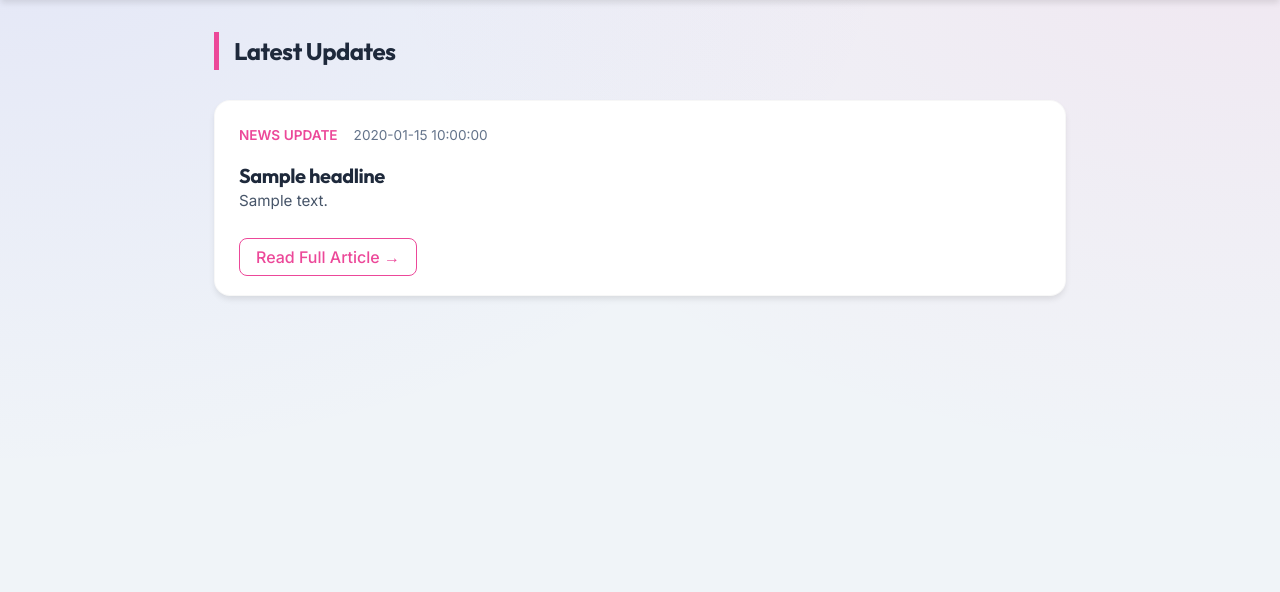
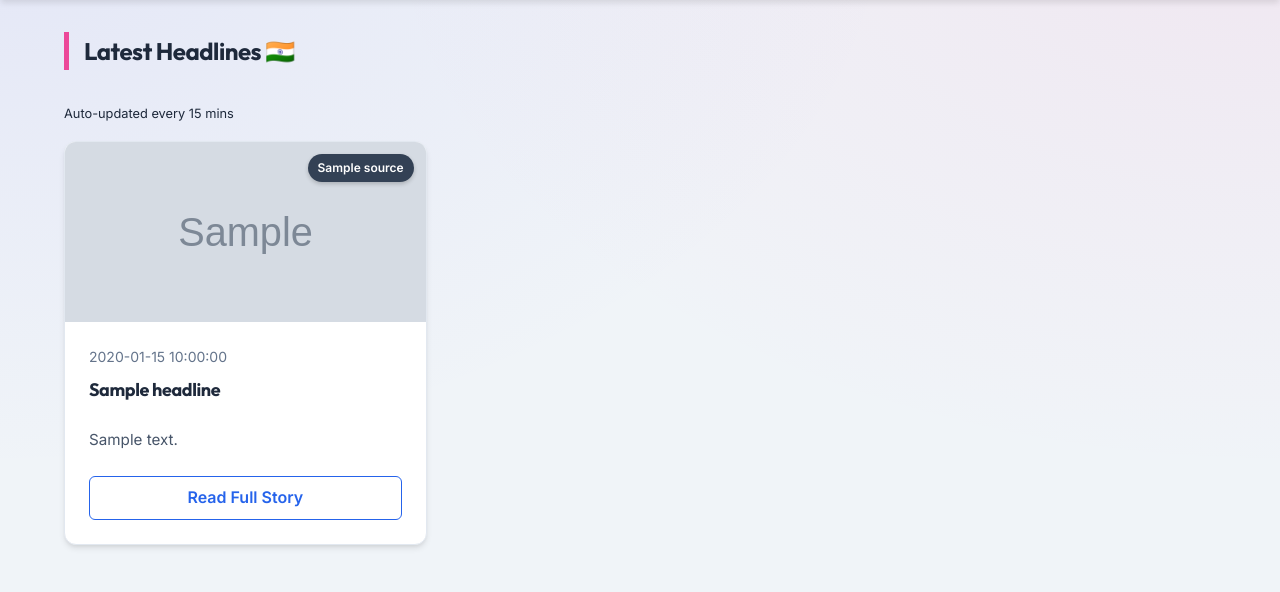
Before and after one commit to Albin28/LQ-backend, a Flask app: template templates/current_affairs.html in a window 1280 px wide. Shown: the part 93-685 px from the top of the page. Run offline with Flask 3, Linux system fonts and the light colour scheme; the template is opened without the code that fills it: most values are stand-ins (such as "Sample title", 1, 10 or a date in 2020); grey boxes marked "Sample" are stand-in pictures.

Commit message:
16-02 commit-1

```diff
--- a/app.py
+++ b/app.py
@@ -102,22 +102,107 @@ def mps_dashboard():
                            houses=sorted(list(houses)),
                            states=sorted(list(states)))
 
-# 3. CURRENT AFFAIRS PAGE (NEW!)
+# --- RSS FEED SETUP ---
+import feedparser
+import time
+from time import mktime
+from datetime import datetime
+
+RSS_FEEDS = [
+    {"url": "https://feeds.feedburner.com/ndtvnews-top-stories", "source": "NDTV", "class": "ndtv"},
+    {"url": "https://timesofindia.indiatimes.com/rssfeeds/-2128936835.cms", "source": "Times of India", "class": "toi"},
+    {"url": "https://www.thehindu.com/news/national/feeder/default.rss", "source": "The Hindu", "class": "hindu"},
+    {"url": "https://indianexpress.com/section/india/feed/", "source": "Indian Express", "class": "ie"},
+    {"url": "https://www.hindustantimes.com/feeds/rss/india-news/rssfeed.xml", "source": "Hindustan Times", "class": "ht"},
+    {"url": "https://www.news18.com/commonfeeds/v1/en/rss/india.xml", "source": "News18", "class": "news18"},
+    {"url": "https://zeenews.india.com/rss/india-national-news.xml", "source": "Zee News", "class": "zee"}
+]
+
+RSS_CACHE_FILE = "rss_cache.json"
+CACHE_DURATION = 900  # 15 minutes in seconds
+
+def get_rss_news():
+    # 1. Check Cache
+    if os.path.exists(RSS_CACHE_FILE):
+        try:
+            current_time = time.time()
+            file_mod_time = os.path.getmtime(RSS_CACHE_FILE)
+
+            if current_time - file_mod_time < CACHE_DURATION:
+                with open(RSS_CACHE_FILE, 'r') as f:
+                    print("✅ Serving News from Cache")
+                    return json.load(f)
+        except Exception as e:
+            print(f"⚠️ Cache Read Error: {e}")
+
+    # 2. Fetch from Feeds
+    print("🌍 Fetching News from RSS Feeds...")
+    all_news = []
+
+    for feed in RSS_FEEDS:
+        try:
+            parsed_feed = feedparser.parse(feed['url'])
+
+            # Limit to top 3 entries per feed to keep it balanced
+            for entry in parsed_feed.entries[:3]:
+                # Image Extraction Logic (Best Effort)
+                image_url = None
+
+                # Method A: Media Content (Standard RSS/Atom)
+                if 'media_content' in entry:
+                    image_url = entry.media_content[0]['url']
+
+                # Method B: Enclosures (Podcasts/Some News)
+                elif 'media_thumbnail' in entry:
+                     image_url = entry.media_thumbnail[0]['url']
+
+                # Method C: Parse Description for <img> tag (Common in old RSS)
+                elif 'summary' in entry and '<img' in entry.summary:
+                    import re
+                    match = re.search(r'src="([^"]+)"', entry.summary)
+                    if match:
+                        image_url = match.group(1)
+
+                # Date Formatting
+                published_str = "Recent"
+                try:
+                    if hasattr(entry, 'published_parsed'):
+                        dt = datetime.fromtimestamp(mktime(entry.published_parsed))
+                        published_str = dt.strftime("%Y-%m-%d %H:%M")
+                except:
+                    pass
+
+                all_news.append({
+                    'headline': entry.title,
+                    'link': entry.link,
+                    'summary': entry.summary.split('<')[0][:200] + "..." if 'summary' in entry else "", # Strip HTML tags roughly
+                    'date': published_str,
+                    'source': feed['source'],
+                    'source_class': feed['class'],
+                    'image': image_url
+                })
+
+        except Exception as e:
+            print(f"❌ Failed to fetch {feed['source']}: {e}")
+
+    # 3. Sort & Save Cache
+    # Sort by date ? Difficult with mixed formats, leaving as aggregated list for now or randomize
+    # all_news.sort(key=lambda x: x['date'], reverse=True)
+
+    try:
+        with open(RSS_CACHE_FILE, 'w') as f:
+            json.dump(all_news, f)
+            print("💾 Saved News to Cache")
+    except Exception as e:
+        print(f"⚠️ Cache Write Error: {e}")
+
+    return all_news
+
+# 3. CURRENT AFFAIRS PAGE (RSS)
 @app.route('/current_affairs')
 def current_affairs():
-    # Fetch all CA records
-    ca_ref = db.collection('current_affairs')
-    docs = ca_ref.stream()
-
-    ca_list = []
-    for doc in docs:
-        data = doc.to_dict()
-        ca_list.append(data)
-
-    # Sort by Date (Newest First) - assumes YYYY-MM-DD format
-    ca_list.sort(key=lambda x: x.get('date', ''), reverse=True)
-
-    return render_template('current_affairs.html', news=ca_list)
+    news_data = get_rss_news()
+    return render_template('current_affairs.html', news=news_data)
 
 # 3. LOGIN PAGE
 @app.route('/login', methods=['GET', 'POST'])
--- a/templates/current_affairs.html
+++ b/templates/current_affairs.html
@@ -6,6 +6,154 @@
     <meta name="viewport" content="width=device-width, initial-scale=1.0">
     <title>LegisQ - Current Affairs</title>
     <link rel="stylesheet" href="{{ url_for('static', filename='css/style.css') }}">
+    <style>
+        /* RSS Card Specific Styles */
+        .news-grid {
+            display: grid;
+            grid-template-columns: repeat(auto-fill, minmax(320px, 1fr));
+            gap: 2rem;
+            padding: 1rem 0;
+        }
+
+        .news-card {
+            background: white;
+            border-radius: 12px;
+            overflow: hidden;
+            box-shadow: 0 4px 6px -1px rgba(0, 0, 0, 0.1), 0 2px 4px -1px rgba(0, 0, 0, 0.06);
+            transition: transform 0.2s, box-shadow 0.2s;
+            display: flex;
+            flex-direction: column;
+            border: 1px solid #e2e8f0;
+        }
+
+        .news-card:hover {
+            transform: translateY(-4px);
+            box-shadow: 0 10px 15px -3px rgba(0, 0, 0, 0.1), 0 4px 6px -2px rgba(0, 0, 0, 0.05);
+        }
+
+        .news-image-container {
+            height: 180px;
+            background-color: #f1f5f9;
+            overflow: hidden;
+            position: relative;
+        }
+
+        .news-image {
+            width: 100%;
+            height: 100%;
+            object-fit: cover;
+        }
+
+        .news-placeholder {
+            width: 100%;
+            height: 100%;
+            display: flex;
+            align-items: center;
+            justify-content: center;
+            background: linear-gradient(135deg, #e2e8f0 0%, #cbd5e1 100%);
+            color: #64748b;
+            font-weight: 600;
+            font-size: 1.5rem;
+        }
+
+        /* New Source Badges per channel */
+        .source-badge {
+            position: absolute;
+            top: 12px;
+            right: 12px;
+            padding: 4px 10px;
+            border-radius: 20px;
+            font-size: 0.75rem;
+            font-weight: 700;
+            color: white;
+            background-color: #334155;
+            /* Default */
+            box-shadow: 0 2px 4px rgba(0, 0, 0, 0.2);
+        }
+
+        .source-ndtv {
+            background-color: #ef4444;
+        }
+
+        .source-toi {
+            background-color: #2563eb;
+        }
+
+        .source-hindu {
+            background-color: #059669;
+        }
+
+        .source-ie {
+            background-color: #d97706;
+        }
+
+        .source-ht {
+            background-color: #0ea5e9;
+        }
+
+        .source-news18 {
+            background-color: #7c3aed;
+        }
+
+        .source-zee {
+            background-color: #db2777;
+        }
+
+        .card-content {
+            padding: 1.5rem;
+            flex-grow: 1;
+            display: flex;
+            flex-direction: column;
+        }
+
+        .news-date {
+            font-size: 0.875rem;
+            color: #64748b;
+            margin-bottom: 0.5rem;
+        }
+
+        .news-title {
+            font-size: 1.125rem;
+            font-weight: 700;
+            color: #1e293b;
+            margin-bottom: 0.75rem;
+            line-height: 1.4;
+            display: -webkit-box;
+            -webkit-line-clamp: 3;
+            -webkit-box-orient: vertical;
+            overflow: hidden;
+        }
+
+        .news-summary {
+            font-size: 0.95rem;
+            color: #475569;
+            margin-bottom: 1.5rem;
+            line-height: 1.5;
+            display: -webkit-box;
+            -webkit-line-clamp: 3;
+            -webkit-box-orient: vertical;
+            overflow: hidden;
+            flex-grow: 1;
+        }
+
+        .read-more-btn {
+            display: inline-block;
+            padding: 0.5rem 1rem;
+            background-color: transparent;
+            color: #2563eb;
+            border: 1px solid #2563eb;
+            border-radius: 6px;
+            text-decoration: none;
+            font-weight: 600;
+            text-align: center;
+            transition: all 0.2s;
+        }
+
+        .read-more-btn:hover {
+            background-color: #2563eb;
+            color: white;
+        }
+    </style>
 </head>
 
 <body>
@@ -22,35 +170,51 @@
         <a href="/login" class="btn-primary text-decoration-none">Admin Login</a>
     </header>
 
-    <div class="container container-sm">
-        <h2 class="section-title">Latest Updates</h2>
+    <div class="container container-md">
+        <div class="flex justify-between items-center mb-6 mt-8">
+            <h2 class="section-title mb-0">Latest Headlines 🇮🇳</h2>
+            <span class="text-sm text-gray-500">Auto-updated every 15 mins</span>
+        </div>
 
         {% if news %}
+        <div class="news-grid">
             {% for item in news %}
-        <div class="card card-border-l">
-            <div class="card-meta">
-                <span class="font-bold text-secondary">NEWS UPDATE</span>
-                <span>{{ item.date }}</span>
+            <div class="news-card">
+                <div class="news-image-container">
+                    {% if item.image %}
+                    <img src="{{ item.image }}" alt="News Image" class="news-image"
+                        onerror="this.onerror=null;this.parentElement.innerHTML='<div class=\'news-placeholder\'>{{ item.source }}</div>';">
+                    {% else %}
+                    <div class="news-placeholder">
+                        {{ item.source }}
+                    </div>
+                    {% endif %}
+                    <span class="source-badge source-{{ item.source_class }}">{{ item.source }}</span>
                 </div>
 
-            <h3 class="card-title mb-2 text-xl">{{ item.headline }}</h3>
-
-            <div class="card-body text-md text-slate-600">
+                <div class="card-content">
+                    <div class="news-date">{{ item.date }}</div>
+                    <h3 class="news-title">
+                        <a href="{{ item.link }}" target="_blank"
+                            class="text-decoration-none text-dark hover:text-primary">
+                            {{ item.headline }}
+                        </a>
+                    </h3>
+                    <p class="news-summary">
                         {{ item.summary }}
-            </div>
-
-            {% if item.link and item.link != '#' %}
-            <div class="mt-2">
-                <a href="{{ item.link }}" target="_blank" class="btn-secondary btn-outline-secondary">
-                    Read Full Article →
+                    </p>
+                    <a href="{{ item.link }}" target="_blank" class="read-more-btn">
+                        Read Full Story
                     </a>
                 </div>
-            {% endif %}
             </div>
             {% endfor %}
+        </div>
         {% else %}
-        <div class="text-center text-muted p-10">
-            <p>No updates available at the moment.</p>
+        <div class="text-center py-12">
+            <div class="text-6xl mb-4">📰</div>
+            <h3 class="text-xl font-bold text-gray-700">Loading News...</h3>
+            <p class="text-gray-500">If this persists, please check your internet connection.</p>
         </div>
         {% endif %}
 
```
Also changed, not shown: rss_cache.json (added, +1 -0 lines). Lines whose indentation alone changed are shown as unchanged.
